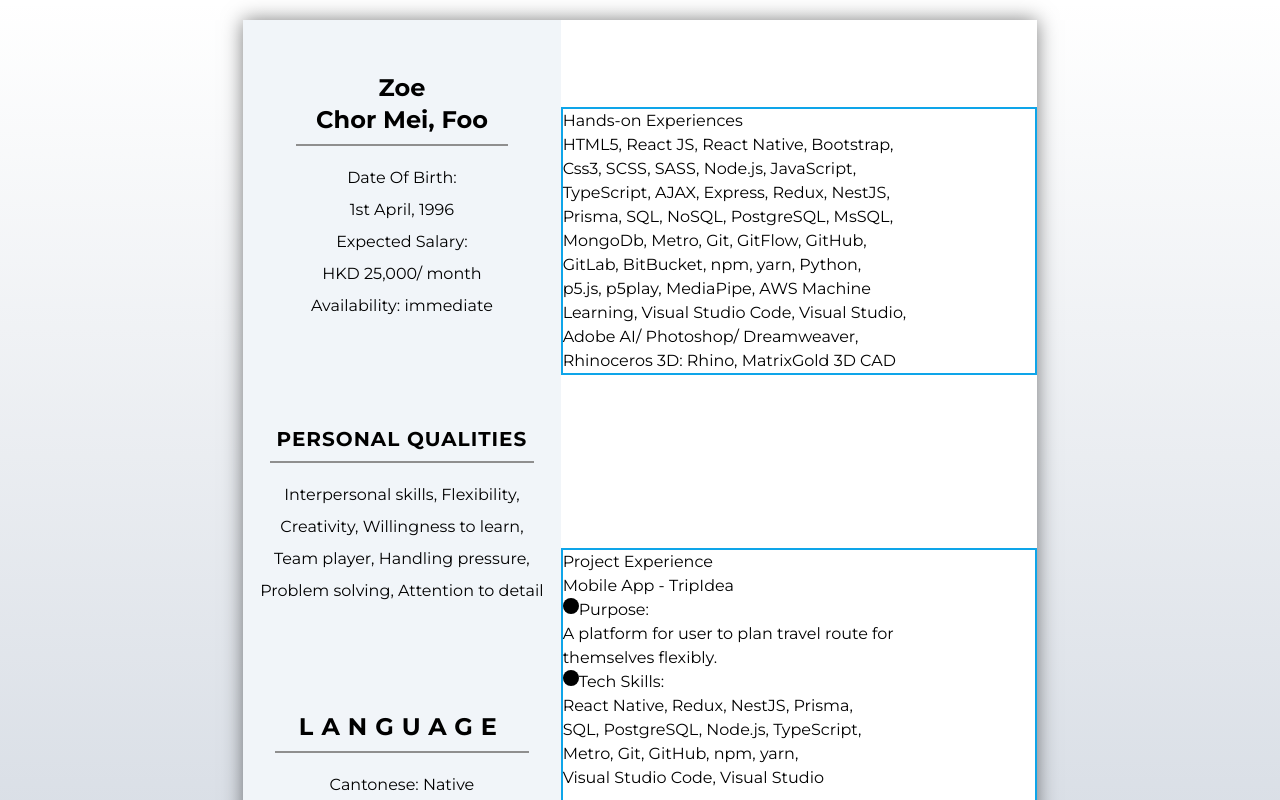
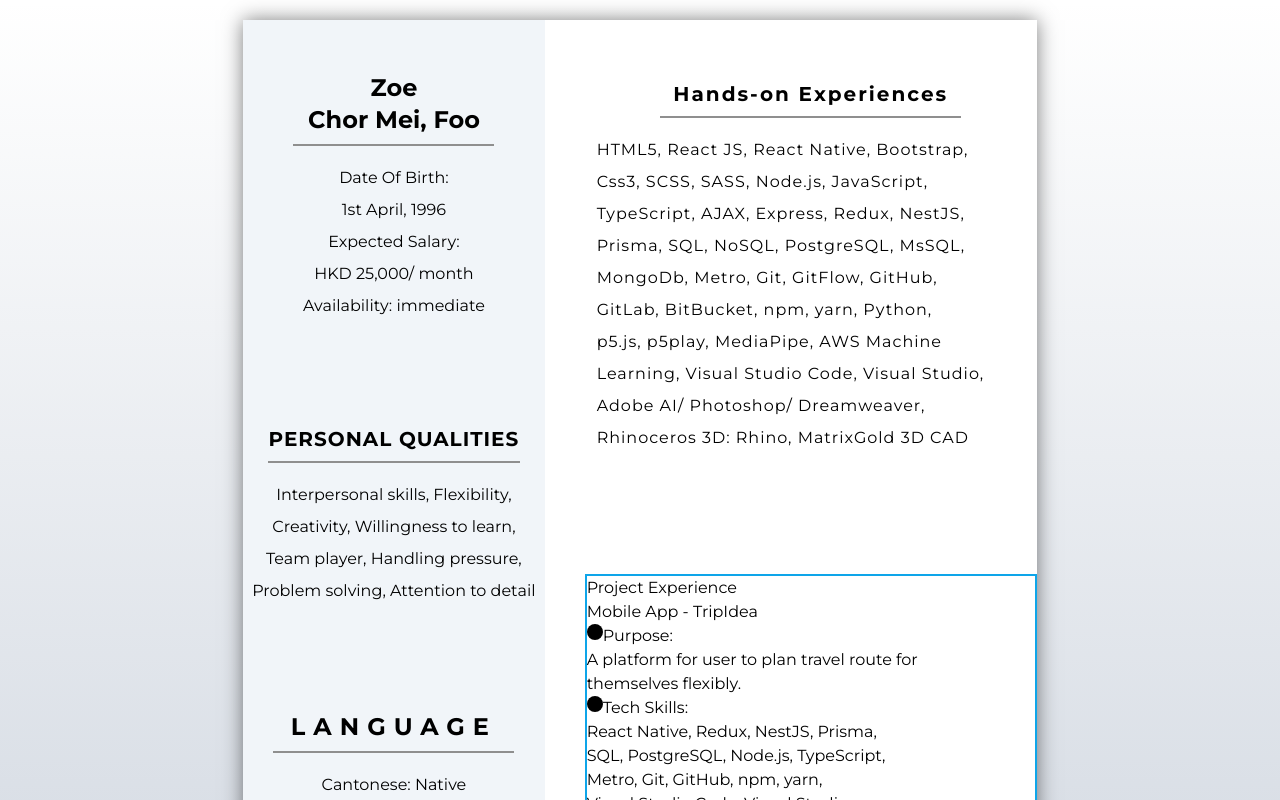
Before and after one commit to ZoeFoo/ZoeFoo_Resumes, a Next.js app in the folder zoefoo_cv/: page / in a window 1280 px wide. Shown: the top 800 px of the page. Built offline with nearby package versions, Linux system fonts and the light colour scheme.

Commit message:
finished style HandsOnExperiences

```diff
--- a/zoefoo_cv/components/rightBar/HandsOnExperiences.jsx
+++ b/zoefoo_cv/components/rightBar/HandsOnExperiences.jsx
@@ -1,15 +1,17 @@
 import React from 'react';
 
 const HandsOnExperiences = ({ skillList }) => {
-    const skills = skillList.split('\n').map((skill,i) => <div key={i}>{skill}</div>);
+    const skills = skillList.split('\n').map((skill, i) => <div key={i}>{skill}</div>);
     return (
-        <div>
+        <div className='leading-loose'>
             <div>
-                <h2>Hands-on Experiences</h2>
+                <div className='title text-decoration w-4/6 text-xl pb-2 mb-4'
+                    style={{ letterSpacing: 2 }}
+                >Hands-on Experiences</div>
             </div>
 
-            <div>
-                <div>{skills}</div>
+            <div className='ms-3'>
+                <div style={{ letterSpacing:1 }}>{skills}</div>
             </div>
         </div>
     )
--- a/zoefoo_cv/pages/index.js
+++ b/zoefoo_cv/pages/index.js
@@ -47,8 +47,8 @@ export default function Home() {
                     </div>
                 </div>
 
-                <div className='rightBar w-3/5 bg-white grid'>
-                    <div className='border-2 border-sky-500 self-center'>
+                <div className='rightBar w-3/5 bg-white grid ms-10'>
+                    <div className='self-center'>
                         <HandsOnExperiences
                             skillList={`HTML5, React JS, React Native, Bootstrap,\n
                                     Css3, SCSS, SASS, Node.js, JavaScript,\n
```
